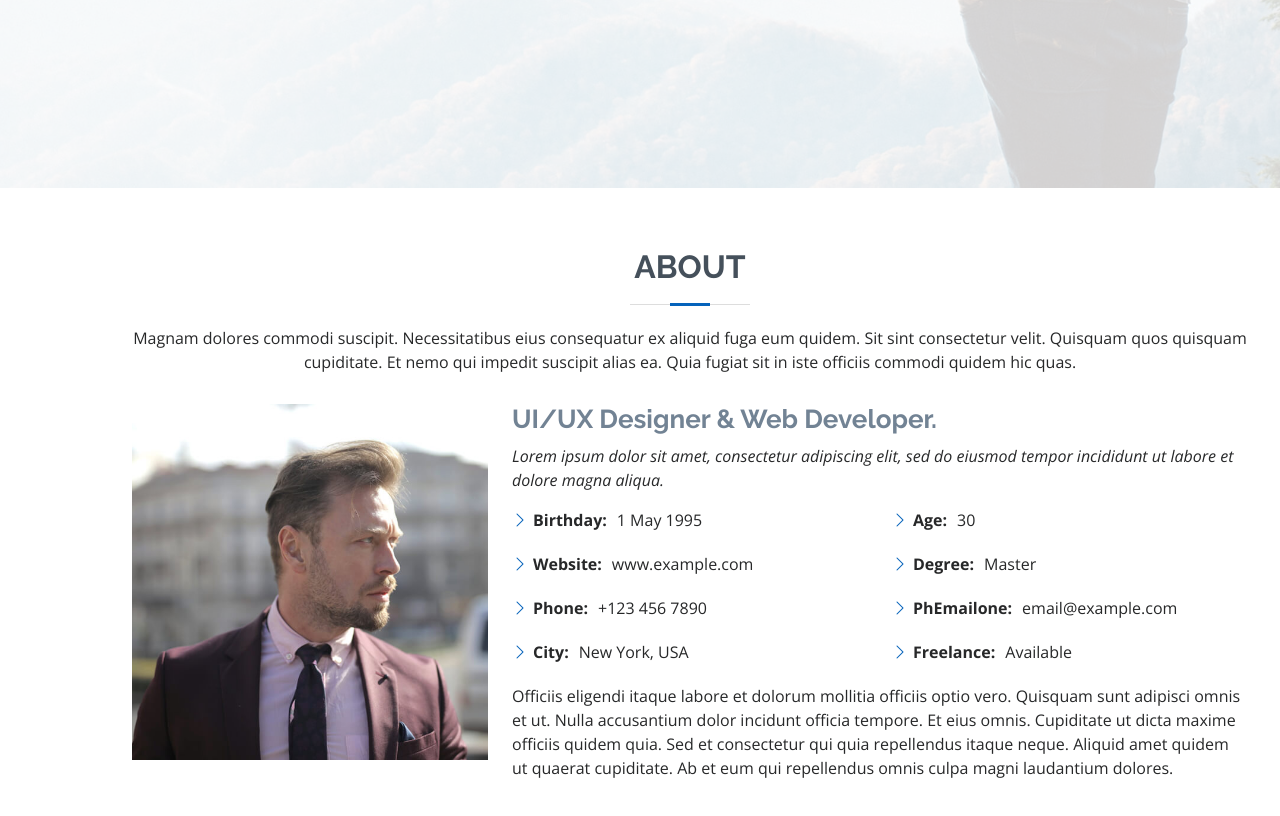
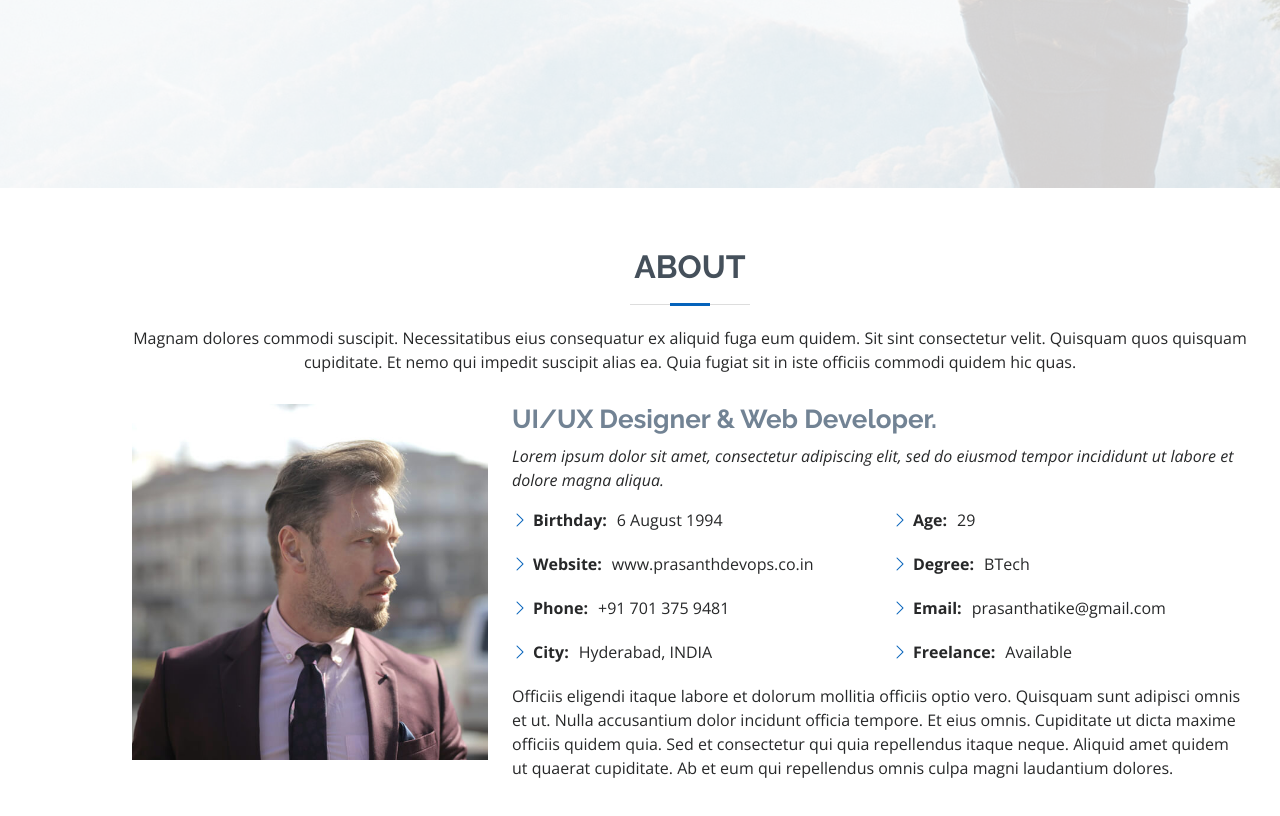
Before and after one commit to Prasanth6001/Prasanth6001.github.io, a plain HTML site: page index.html in a window 1280 px wide. Shown: the part 612-1428 px from the top of the page. Drawn offline with nearby package versions, Linux system fonts and the light colour scheme.

Commit message:
Uploading Portfolio resource

```diff
--- a/index.html
+++ b/index.html
@@ -61,7 +61,7 @@
   <section id="hero" class="d-flex flex-column justify-content-center">
     <div class="container" data-aos="zoom-in" data-aos-delay="100">
       <h1>Prasanth Atike</h1>
-      <p>I'm <span class="typed" data-typed-items="Designer, Developer, Freelancer, Photographer"></span></p>
+      <p>I'm <span class="typed" data-typed-items="Devops Engineer, Developer, Freelancer, AWS Devops Engineer"></span></p>
       <div class="social-links">
         <a href="#" class="twitter"><i class="bx bxl-twitter"></i></a>
         <a href="#" class="facebook"><i class="bx bxl-facebook"></i></a>
@@ -96,17 +96,17 @@
             <div class="row">
               <div class="col-lg-6">
                 <ul>
-                  <li><i class="bi bi-chevron-right"></i> <strong>Birthday:</strong> <span>1 May 1995</span></li>
-                  <li><i class="bi bi-chevron-right"></i> <strong>Website:</strong> <span>www.example.com</span></li>
-                  <li><i class="bi bi-chevron-right"></i> <strong>Phone:</strong> <span>+123 456 7890</span></li>
-                  <li><i class="bi bi-chevron-right"></i> <strong>City:</strong> <span>New York, USA</span></li>
+                  <li><i class="bi bi-chevron-right"></i> <strong>Birthday:</strong> <span>6 August 1994</span></li>
+                  <li><i class="bi bi-chevron-right"></i> <strong>Website:</strong> <span>www.prasanthdevops.co.in</span></li>
+                  <li><i class="bi bi-chevron-right"></i> <strong>Phone:</strong> <span>+91 701 375 9481</span></li>
+                  <li><i class="bi bi-chevron-right"></i> <strong>City:</strong> <span>Hyderabad, INDIA</span></li>
                 </ul>
               </div>
               <div class="col-lg-6">
                 <ul>
-                  <li><i class="bi bi-chevron-right"></i> <strong>Age:</strong> <span>30</span></li>
-                  <li><i class="bi bi-chevron-right"></i> <strong>Degree:</strong> <span>Master</span></li>
-                  <li><i class="bi bi-chevron-right"></i> <strong>PhEmailone:</strong> <span>email@example.com</span></li>
+                  <li><i class="bi bi-chevron-right"></i> <strong>Age:</strong> <span>29</span></li>
+                  <li><i class="bi bi-chevron-right"></i> <strong>Degree:</strong> <span>BTech</span></li>
+                  <li><i class="bi bi-chevron-right"></i> <strong>Email:</strong> <span>prasanthatike@gmail.com</span></li>
                   <li><i class="bi bi-chevron-right"></i> <strong>Freelance:</strong> <span>Available</span></li>
                 </ul>
               </div>
```
